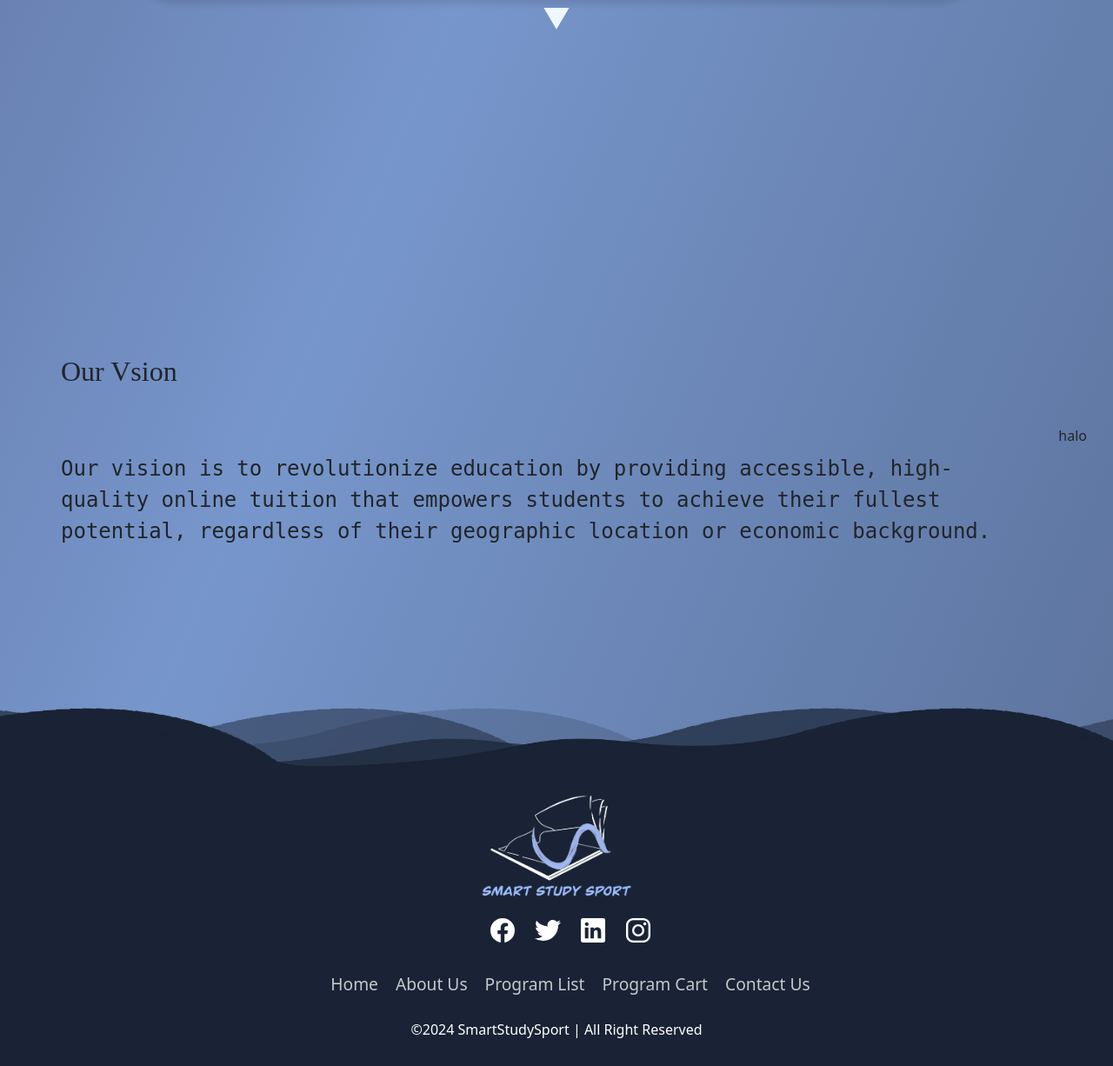
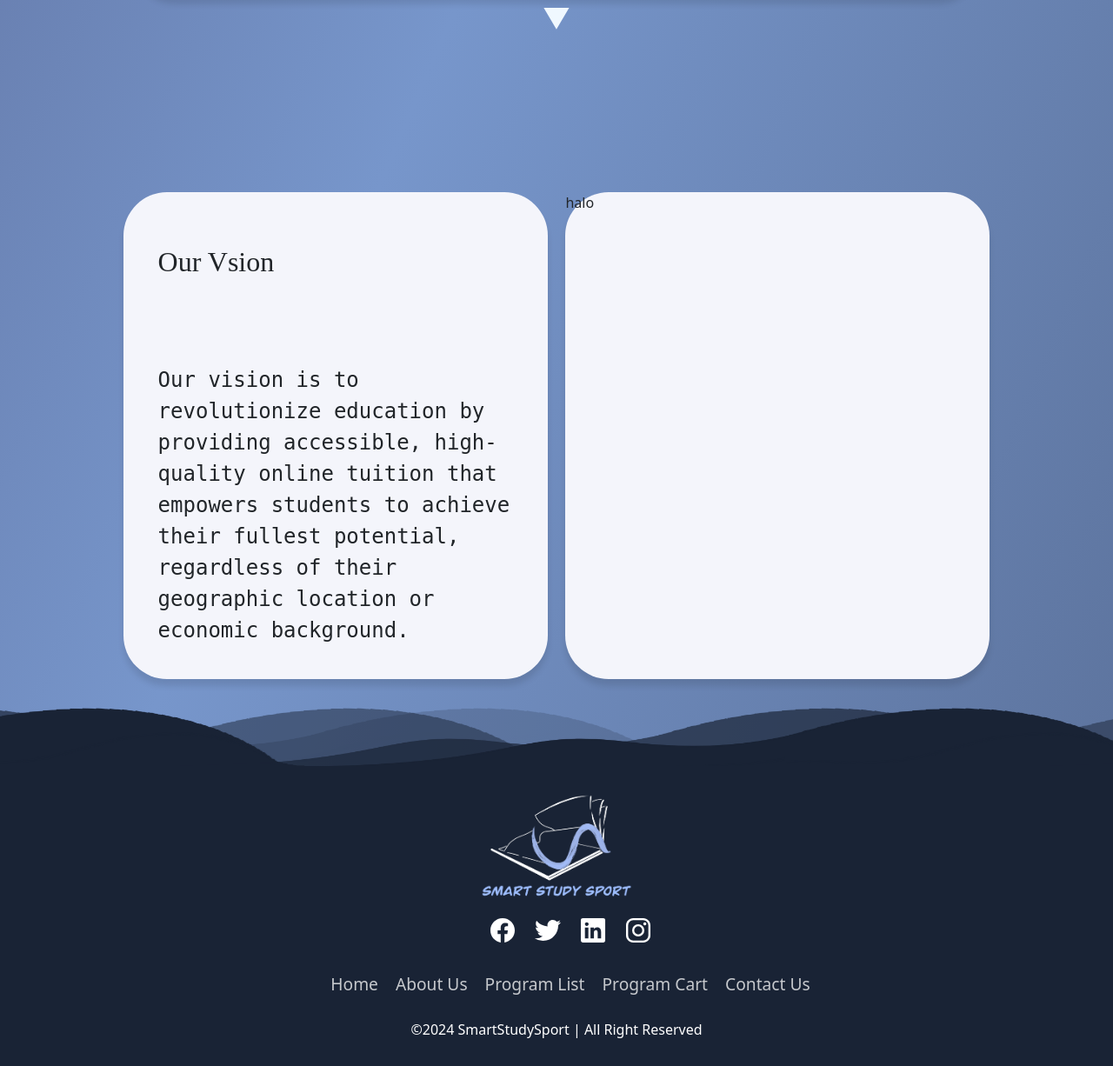
Before and after one commit to MrQin877/WebPro-B2200838, a PHP site: page /AboutUs.html in a window 1280 px wide. Shown: the part 1746-2972 px from the top of the page at 87% size. Run offline with PHP 8.4, Linux system fonts and the light colour scheme.

Commit message:
Update AboutUS.css

```diff
--- a/AboutUS.css
+++ b/AboutUS.css
@@ -71,6 +71,15 @@ body {
     box-shadow: 0 8px 7px rgba(0, 0, 0, 0.1);
 }
 
+.white-block-s {
+    display: flex;
+    width: 40%;
+    height: 80%;
+    background-color: #f4f5fb;
+    border-radius: 50px;
+    box-shadow: 0 8px 7px rgba(0, 0, 0, 0.1);
+}
+
 @media screen and (max-width: 600px) {
     .firsection {
         margin-top: 0%;
```
